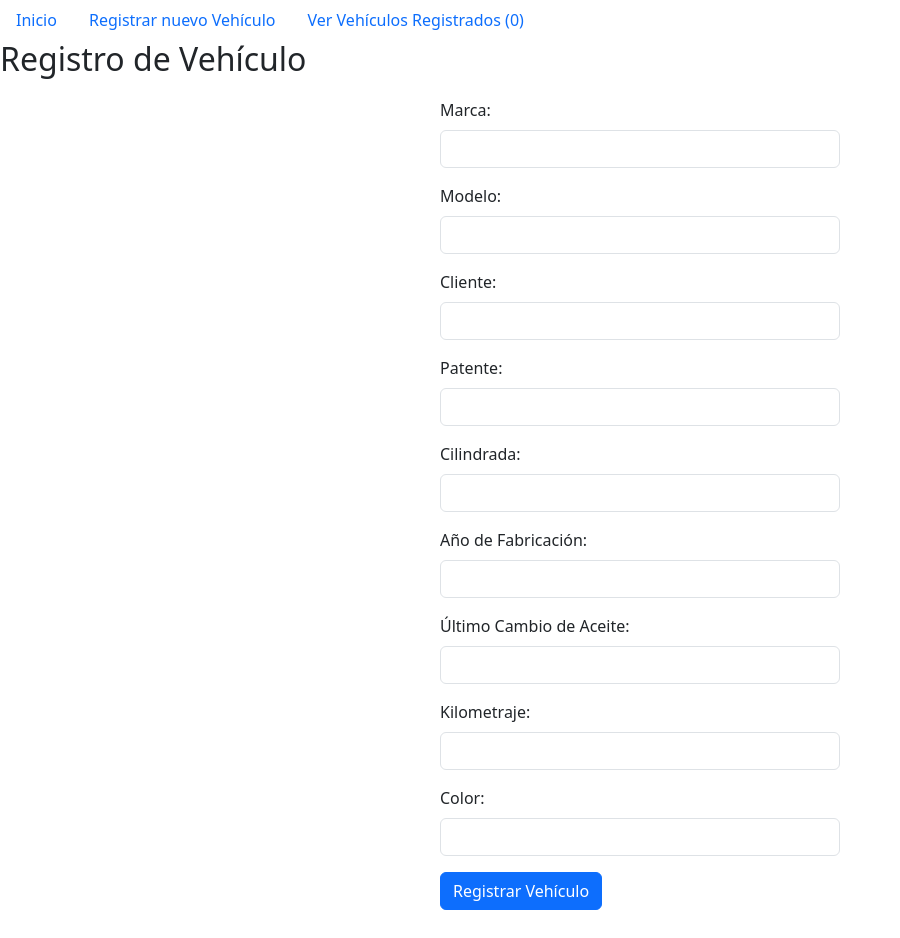
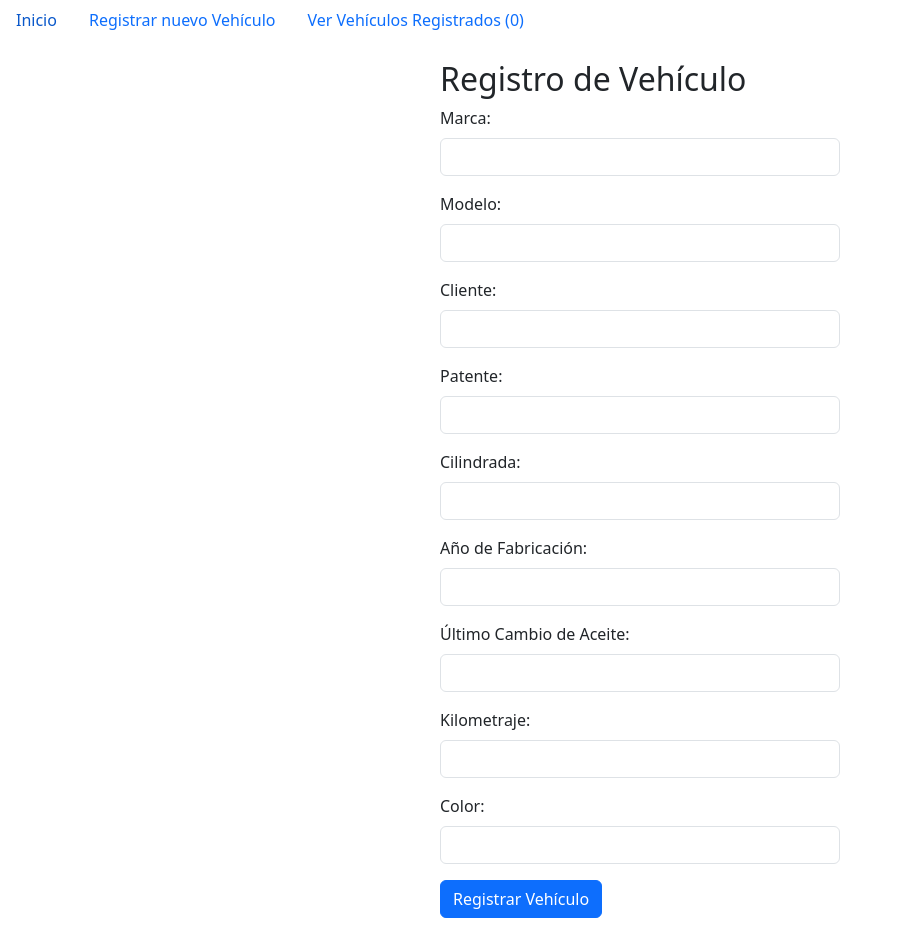
Before and after one commit to AlanMandriaza/carregister, a React (Create React App) app: page /register in a window 1280 px wide. Shown: the whole page, without its empty margins (0-900 px from the left). Built offline with nearby package versions, Linux system fonts and the light colour scheme.

Commit message:
before init changes

```diff
--- a/src/components/NewRegisterForm.jsx
+++ b/src/components/NewRegisterForm.jsx
@@ -53,9 +53,9 @@ function NewRegisterForm({ onSubmit }) {
 
   return (
     <div>
+
+      <form style={{ maxWidth: '400px', margin: '20px auto' }} onSubmit={handleRegister}>
       <h2>Registro de Vehículo</h2>
-      <form style={{ maxWidth: '400px', margin: '20px auto' }} onSubmit={handleRegister}>
-        {/* Form fields for vehicle registration */}
         <div className="mb-3">
           <label htmlFor="marca" className="form-label">Marca:</label>
           <input
```
